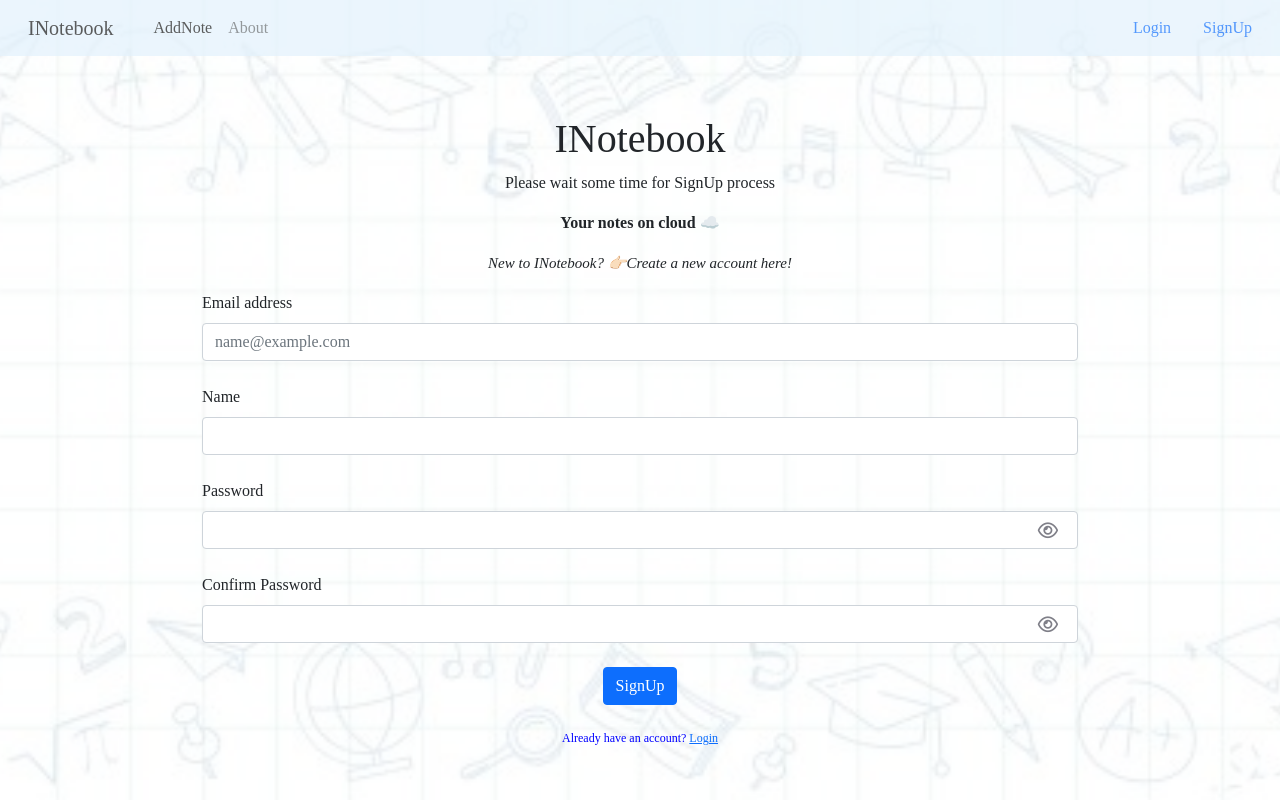
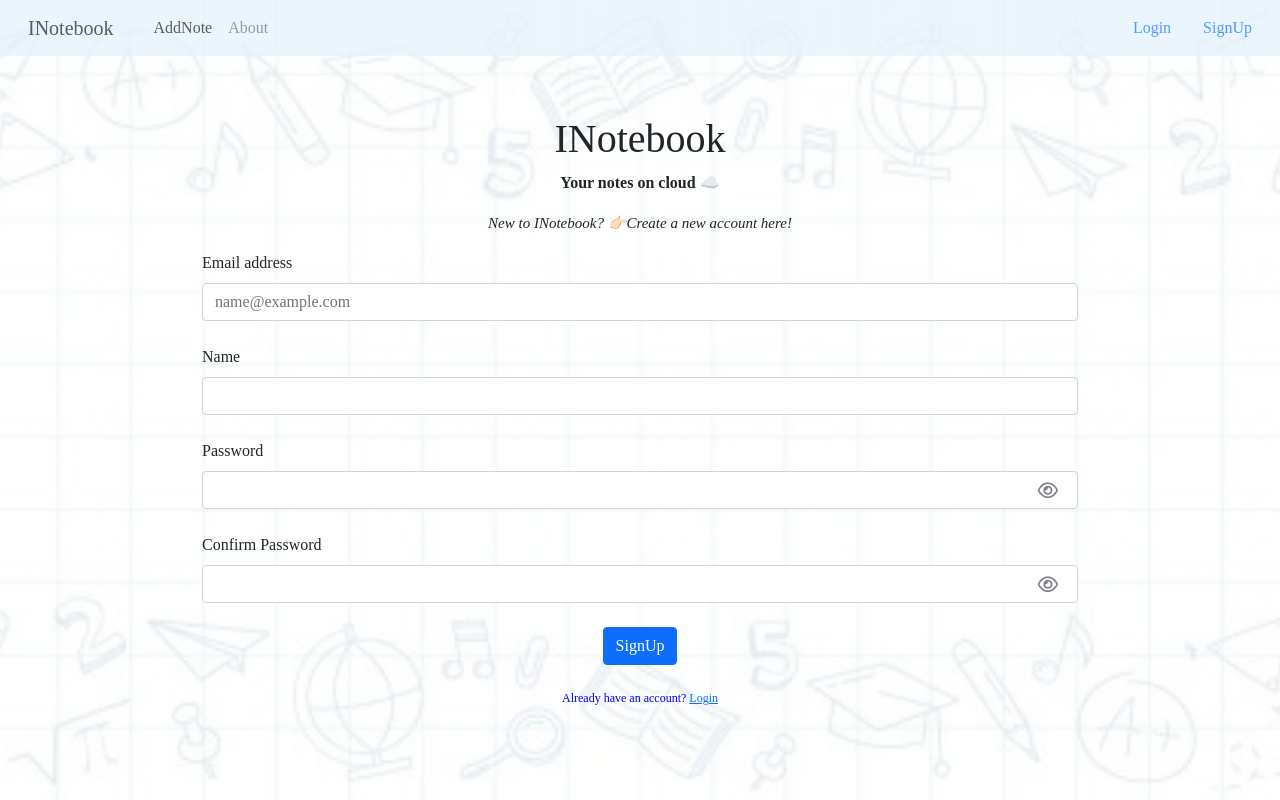
Before and after one commit to Saurabh53-eng/INotebookMERN, a React (Create React App) app: page /signup in a window 1280 px wide. Built offline with nearby package versions, Linux system fonts and the light colour scheme.

Commit message:
Update Signup.jsx

```diff
--- a/src/components/Signup.jsx
+++ b/src/components/Signup.jsx
@@ -55,7 +55,7 @@ function SignUp(props) {
         <>
             <div className='text-center mb-3'>
                 <h1>INotebook</h1>
-                <p>Please wait some time for SignUp process</p>
+
                 <p><b>Your notes on cloud ☁️</b></p>
                 {isLoading ? <h3>Please wait ....</h3> : null}
             </div>
```
